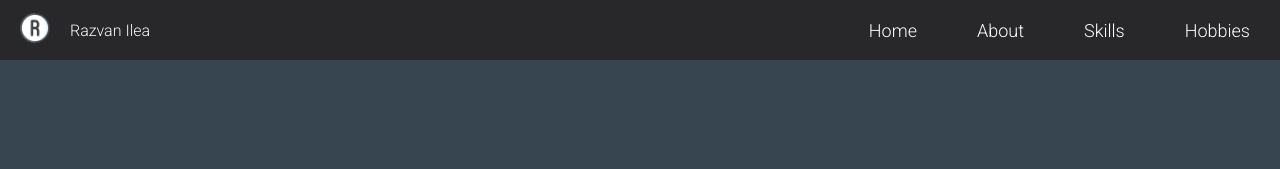
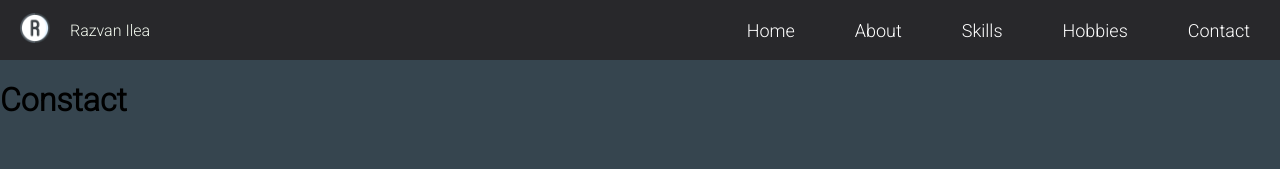
Before and after one commit to Razvan-Ilea/final-project, a React (Create React App) app: page /contact in a window 1280 px wide. Shown: the top 169 px of the page. Built offline with nearby package versions, Linux system fonts and the light colour scheme.

Commit message:
add contact page

```diff
--- a/src/App.jsx
+++ b/src/App.jsx
@@ -7,6 +7,7 @@ import { About } from "./pages/About/About";
 import { Skills } from "./pages/Skills/Skills";
 import { Hobbies } from "./pages/Hobbies/Hobbies";
 import { Home } from "./pages/Home/Home";
+import { Contact } from "./pages/Contact/Contact";
 // import Particles from "react-particles-js";
 
 function App() {
@@ -18,6 +19,7 @@ function App() {
         <Switch>
           <Route path="/" exact component={Home} />
           <Route path="/about" component={About} />
+          <Route path="/contact" component={Contact} />
           <Route path="/skills" component={Skills} />
           <Route path="/hobbies" component={Hobbies} />
         </Switch>
--- a/src/components/Header/Header.jsx
+++ b/src/components/Header/Header.jsx
@@ -31,6 +31,9 @@ export function Header() {
         <Link to="/hobbies" style={buttons}>
           <p className="big-button">Hobbies</p>
         </Link>
+        <Link to="/contact" style={buttons}>
+          <p className="big-button">Contact</p>
+        </Link>
       </div>
     </div>
   );
--- a/src/pages/Contact/Contact.jsx
+++ b/src/pages/Contact/Contact.jsx
@@ -1,7 +1,7 @@
-export function CV() {
+export function Contact() {
   return (
     <div>
-      <h1>CV</h1>
+      <h1>Constact</h1>
     </div>
   );
 }
```
